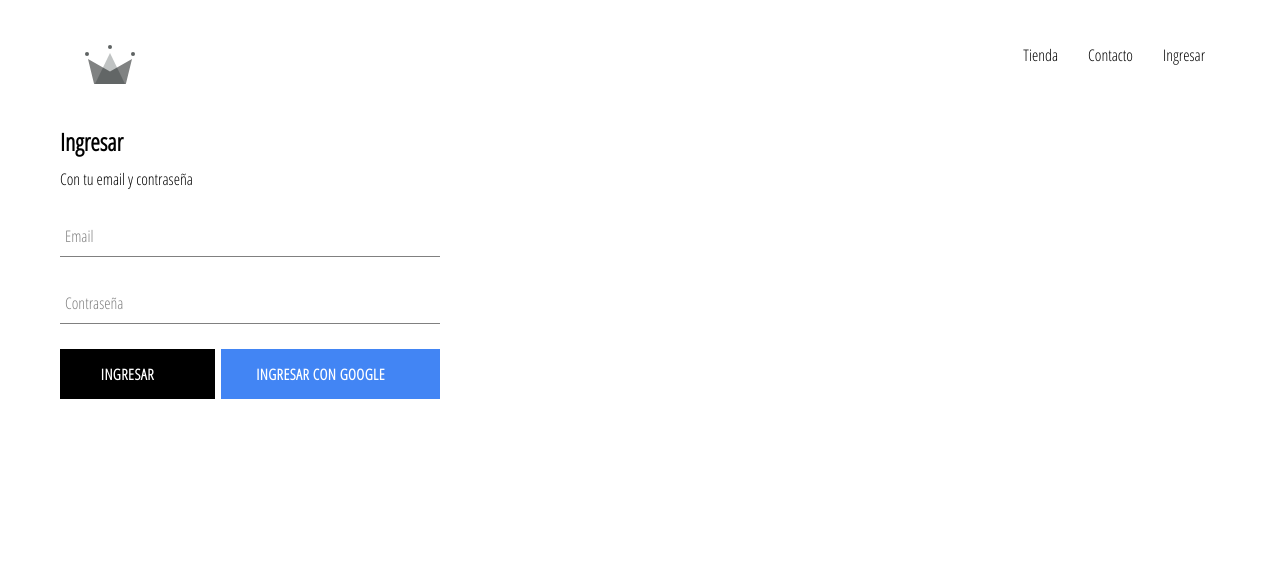
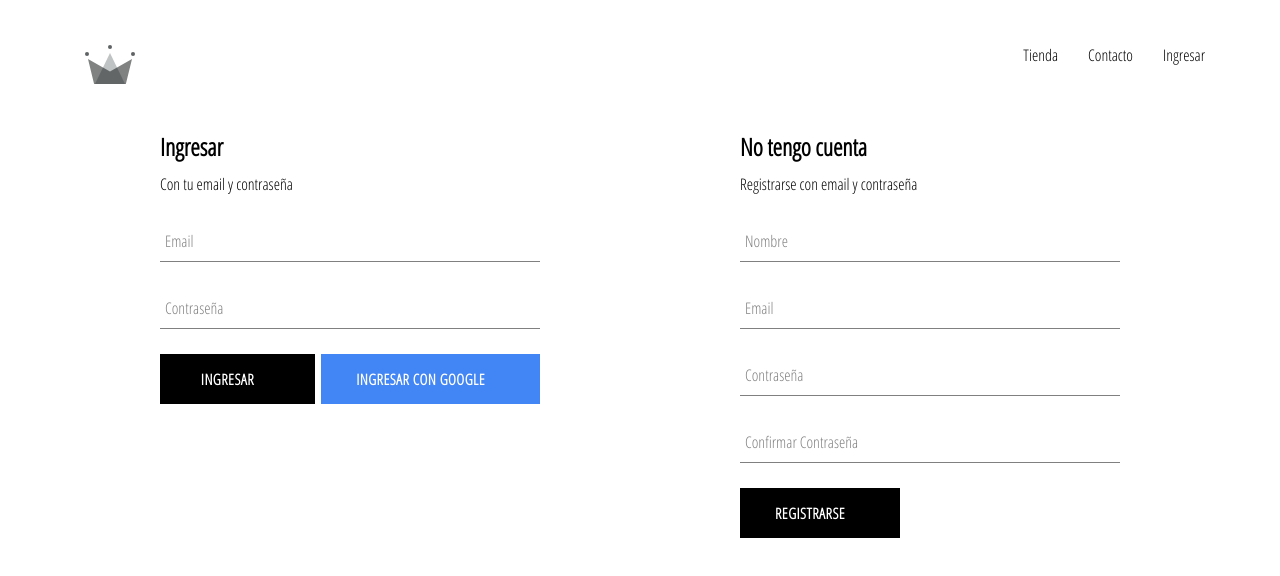
Before and after one commit to rodrysauco/ecommerce, a React (Create React App) app: page /login in a window 1280 px wide. Shown: the top 576 px of the page. Built offline with nearby package versions, Linux system fonts and the light colour scheme; no server answers.

Commit message:
Se implementa firebase para guardar usuarios

```diff
--- a/src/App.js
+++ b/src/App.js
@@ -8,33 +8,46 @@ import LoginPage from './pages/login/login.component';
 
 import Header from './components/header/header.component';
 
-import { auth } from './firebase/firebase.utils';
+import { auth, createUserProfileDocument } from './firebase/firebase.utils';
 
 class App extends React.Component {
-  constructor(){
+  constructor() {
     super();
 
     this.state = {
-      currentUser : null
+      currentUser: null
     }
   }
 
   unSuscribeFromAuth = null;
 
-  componentDidMount(){
-    this.unSuscribeFromAuth = auth.onAuthStateChanged(user => {
-      this.setState({currentUser: user});
+  componentDidMount() {
+    this.unSuscribeFromAuth = auth.onAuthStateChanged(async userAuth => {
+      if (userAuth) {
+        const userRef = await createUserProfileDocument(userAuth);
+        userRef.onSnapshot(snapshot => {
+          this.setState({
+            currentUser: {
+              id: snapshot.id,
+              ...snapshot.data(),
+            }
+          });
+          console.log(this.state);
+        });
+      } else {
+        this.setState({ currentUser: userAuth })
+      }
     });
   }
 
-  componentWillUnmount(){
+  componentWillUnmount() {
     this.unSuscribeFromAuth();
   }
 
   render() {
     return (
       <div>
-        <Header currentUser={this.state.currentUser}/>
+        <Header currentUser={this.state.currentUser} />
         <Switch>
           <Route exact path='/' component={HomePage} />
           <Route path='/shop' component={ShopPage} />
--- /dev/null
+++ b/src/components/register/register.component.jsx
@@ -0,0 +1,93 @@
+import React from "react";
+
+import FormInput from "../form-input/form-input.component";
+import Button from '../button/button.component';
+import { auth, createUserProfileDocument } from '../../firebase/firebase.utils';
+
+import './register.styles.scss';
+
+export default class Register extends React.Component {
+  constructor() {
+    super();
+
+    this.state = {
+      displayName: '',
+      email: '',
+      password: '',
+      confirmPassword: ''
+    }
+  }
+
+  handleSubmit = async event => {
+    event.preventDefault();
+    const { displayName, email, password, confirmPassword } = this.state;
+
+    if (password !== confirmPassword) {
+      alert('Las contraseñas no coinciden');
+      return;
+    }
+
+    try {
+      const { user } = await auth.createUserWithEmailAndPassword(email, password);
+      await createUserProfileDocument(user, { displayName });
+      this.setState({
+        displayName: '',
+        email: '',
+        password: '',
+        confirmPassword: ''
+      })
+    } catch (error) {
+      console.error('Error al registrar usuario', error.message);
+    }
+  };
+
+  handleChange = event => {
+    const { name, value } = event.target;
+    this.setState({ [name]: value });
+  };
+
+  render() {
+    const { displayName, email, password, confirmPassword } = this.state;
+    return (
+      <div className="register">
+        <h2 className="register__title">No tengo cuenta</h2>
+        <span className="register__subtitle">Registrarse con email y contraseña</span>
+        <form onSubmit={this.handleSubmit} className="register__form">
+          <FormInput
+            type='text'
+            name='displayName'
+            value={displayName}
+            onChange={this.handleChange}
+            label='Nombre'
+            required
+          />
+          <FormInput
+            type='email'
+            name='email'
+            value={email}
+            onChange={this.handleChange}
+            label='Email'
+            required
+          />
+          <FormInput
+            type='password'
+            name='password'
+            value={password}
+            onChange={this.handleChange}
+            label='Contraseña'
+            required
+          />
+          <FormInput
+            type='password'
+            name='confirmPassword'
+            value={confirmPassword}
+            onChange={this.handleChange}
+            label='Confirmar Contraseña'
+            required
+          />
+          <Button type='submit'>Registrarse</Button>
+        </form>
+      </div>
+    )
+  }
+}
--- /dev/null
+++ b/src/components/register/register.styles.scss
@@ -0,0 +1,9 @@
+.register {
+  display: flex;
+  flex-direction: column;
+  width: 380px;
+
+  &__title {
+    margin: 10px 0;
+  }
+}
--- a/src/firebase/firebase.utils.js
+++ b/src/firebase/firebase.utils.js
@@ -17,6 +17,29 @@ firebase.initializeApp(firebaseConfig);
 export const auth = firebase.auth();
 export const firestore = firebase.firestore();
 
+export const createUserProfileDocument = async (userAuth, otherData) => {
+  if (!userAuth) return;
+
+  const userRef = firestore.doc(`users/${userAuth.uid}`);
+  const snapshot = await userRef.get();
+  if (!snapshot.exists) {
+    const { displayName, email } = userAuth;
+    const createdAt = new Date();
+    try {
+      await userRef.set({
+        displayName,
+        email,
+        createdAt,
+        ...otherData
+      })
+    } catch (error) {
+      console.error('Error al crear el usuario', error.message)
+    }
+  }
+
+  return userRef
+};
+
 const provider = new firebase.auth.GoogleAuthProvider();
 provider.setCustomParameters({ prompt: 'select_account' });
 
--- a/src/pages/login/login.component.jsx
+++ b/src/pages/login/login.component.jsx
@@ -1,11 +1,13 @@
 import React from 'react'
 
 import Login from '../../components/login/login.component';
+import Register from '../../components/register/register.component';
 import './login.styles.scss';
 
 const LoginPage = () => (
-    <div className='login'>
+    <div className='login-page'>
         <Login />
+        <Register />
     </div>
 );
 
--- a/src/pages/login/login.styles.scss
+++ b/src/pages/login/login.styles.scss
@@ -0,0 +1,6 @@
+.login-page {
+  width: 100%;
+  display: flex;
+  justify-content: space-around;
+  margin: 30px auto;
+}
```
